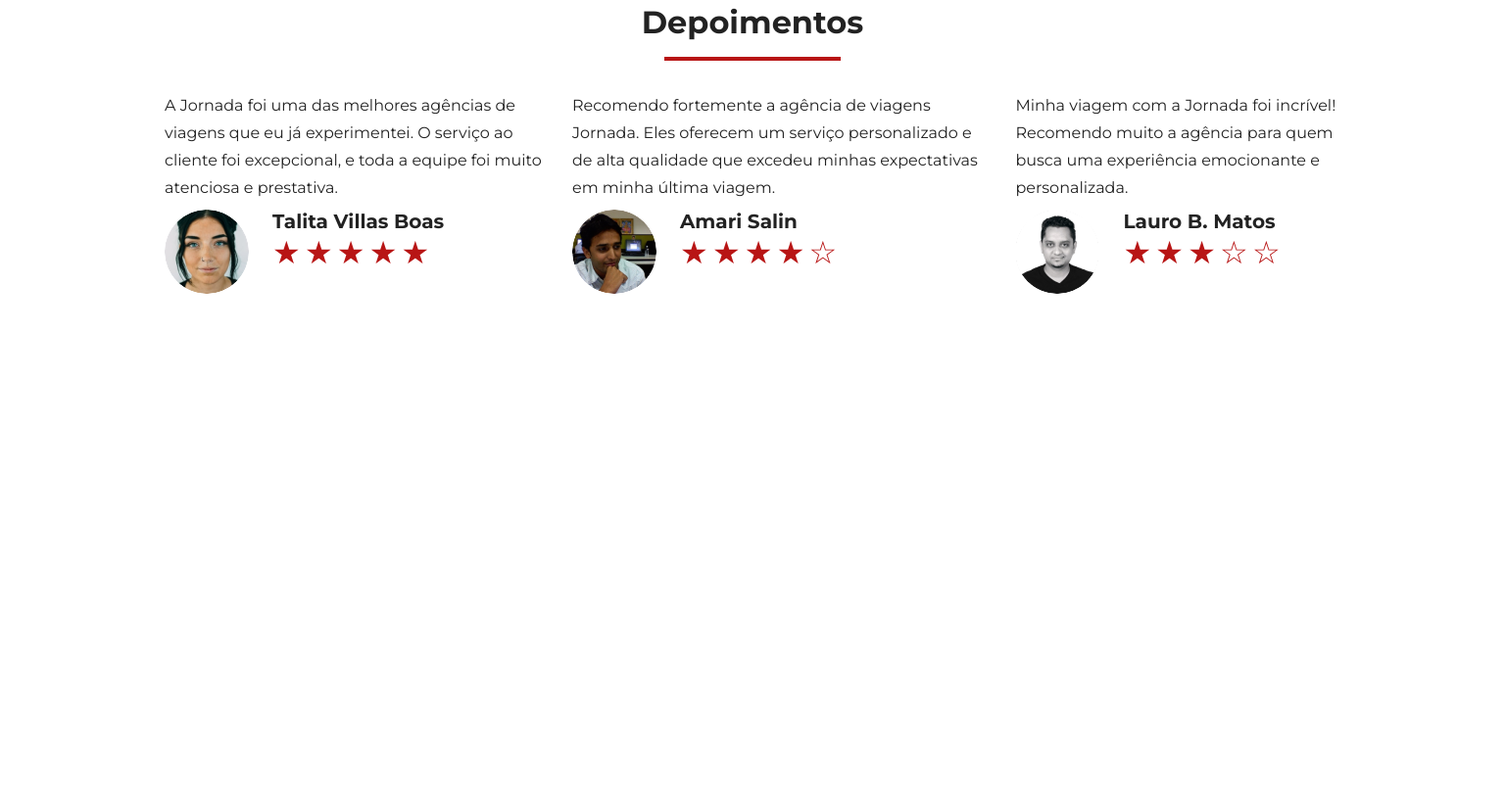
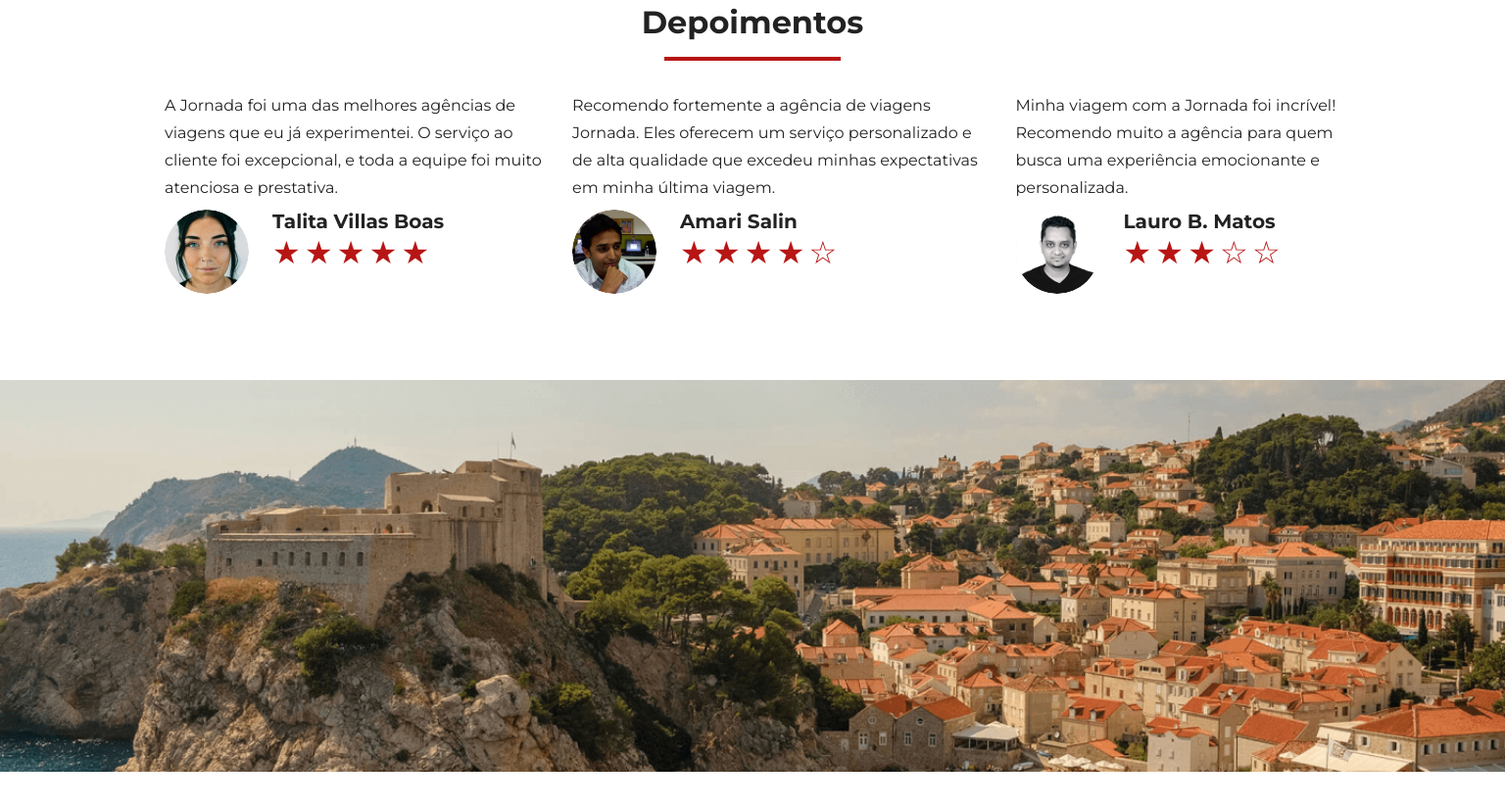
Before and after one commit to viniciuspmacedo-tec/jornada-viagens, a plain HTML site: page index.html in a window 1536 px wide. Shown: the part 3859-4685 px from the top of the page at 98% size. Before the commit the page ends 4247 px from the top, so only its background shows below. Drawn offline with Linux system fonts and the light colour scheme.

Commit message:
adiciona o hero da parte inferior da pagina

```diff
--- a/css/hero.css
+++ b/css/hero.css
@@ -1,13 +1,23 @@
-section.hero {
+section.hero,
+section.bottom-hero {
     width: 100%;
 }
 
-.hero-img {
+.hero .hero-img,
+.bottom-hero .hero-img {
     width: 100%;
     height: 400px;
+}
+
+.hero .hero-img {
     background: url("../img/hero-mobile.png") center no-repeat;
     background-size: cover;
     margin-bottom: 88px;
+}
+
+.bottom-hero .hero-img {
+    background: url("../img/bottom-hero-mobile.png");
+    background-size: cover;
 }
 
 .hero-text {
@@ -20,9 +30,14 @@ section.hero {
 }
 
 @media screen and (min-width: 768px) {
-    .hero-img {
+    .hero .hero-img {
         background-image: url("../img/hero-tablet.png");
         height: 620px;
+    }
+
+    .bottom-hero .hero-img {
+        background: url("../img/bottom-hero-tablet.png");
+        background-size: cover;
     }
 
     .hero-text {
@@ -37,7 +52,12 @@ section.hero {
         padding: 0 120px;
     }
 
-    .hero-img {
+    .hero .hero-img {
         background-image: url("../img/hero-desktop.png");
     }
+
+    .bottom-hero .hero-img {
+        background: url("../img/bottom-hero-desktop.png");
+        background-size: cover;
+    }
 }
--- a/css/styles.css
+++ b/css/styles.css
@@ -6,3 +6,4 @@
 @import url(destinations.css);
 @import url(payments.css);
 @import url(testimonials.css);
+@import url(bottom-hero.css);
--- a/index.html
+++ b/index.html
@@ -225,6 +225,9 @@
             </article>
         </div>
     </section>
+    <section class="bottom-hero">
+        <div class="hero-img"></div>
+    </section>
 </body>
 
 </html>
```
Also changed, not shown: img/bottom-hero-desktop.png (added), img/bottom-hero-mobile.png (added), img/bottom-hero-tablet.png (added).
